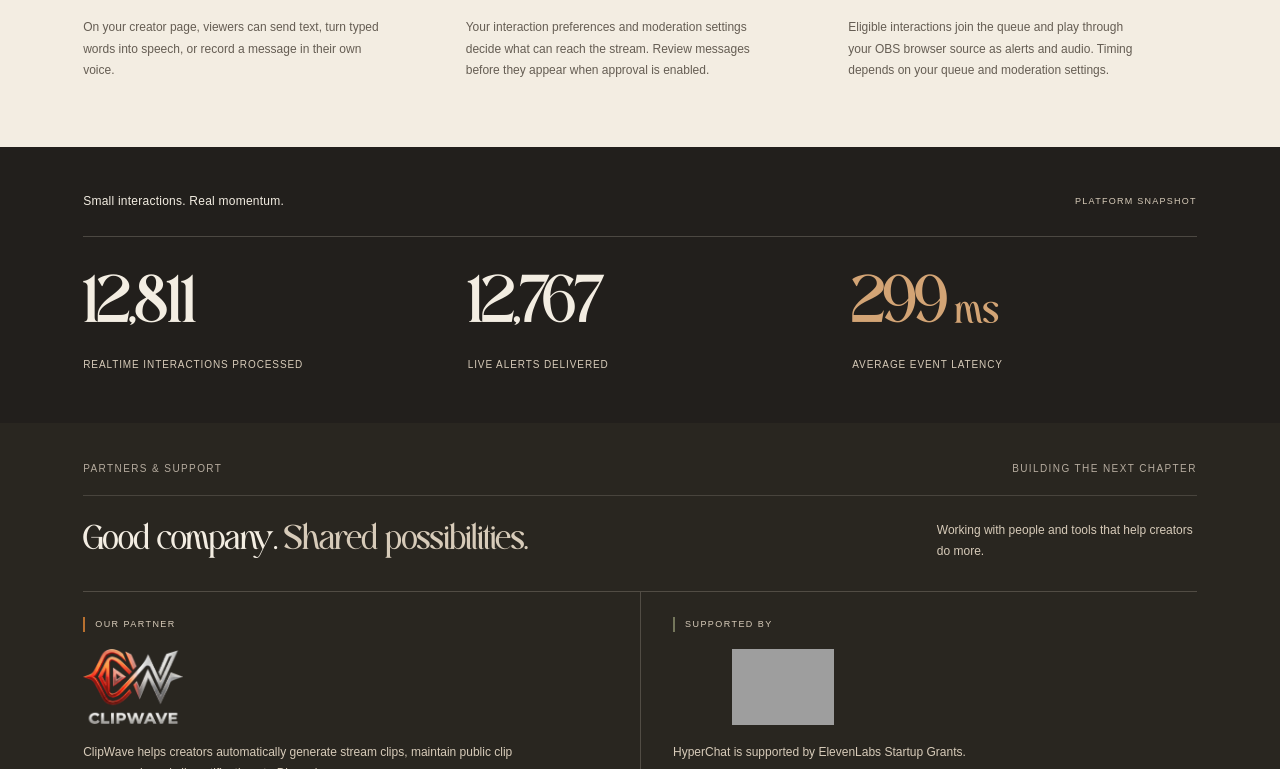
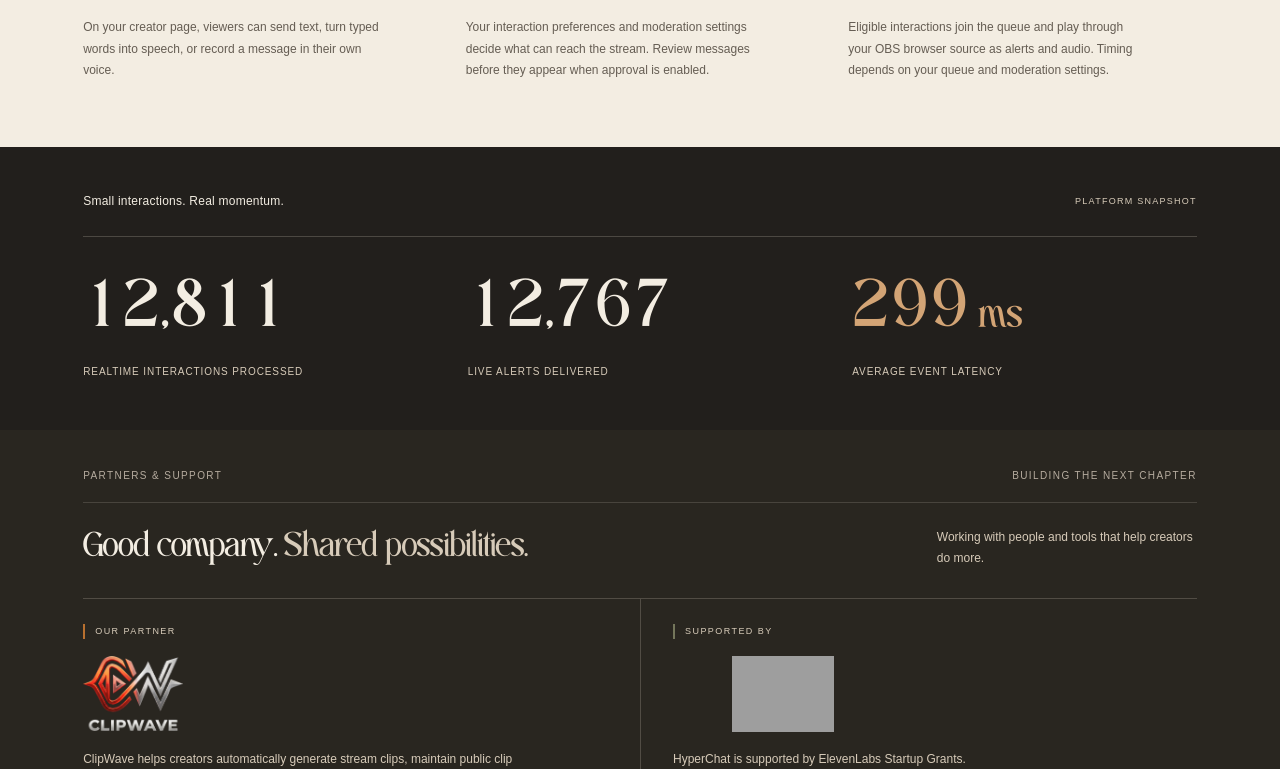
Before and after one commit to Ankit-KK/hyperchat-frontend, a React (Vite) app: page / in a window 1280 px wide. Shown: the part 1673-2442 px from the top of the page. Built offline with nearby package versions, Linux system fonts and the light colour scheme; grey boxes are pictures that could not be loaded; a web font is replaced by a local one.

Commit message:
Animate platform metrics with viewport-triggered rolling digits

```diff
--- a/src/components/PlatformMetrics.css
+++ b/src/components/PlatformMetrics.css
@@ -9,3 +9,9 @@
 .metric:last-child dd{color:#d3a475}
 .metric-unit{font-size:.6em;letter-spacing:-.02em}
 @media(max-width:650px){.platform-metrics{padding-top:32px;padding-bottom:34px}.metrics-heading{align-items:flex-start;flex-direction:column;gap:12px;padding-bottom:22px}.metrics-list{grid-template-columns:1fr;gap:0;padding-top:0}.metric{padding:23px 0;gap:9px}.metric+.metric{border-top:1px solid #8c847b40}.metric:last-child{padding-bottom:0}.metric dd{font-size:56px}.metric dt{font-size:9px}}
+.metric-number,.metric-digits{display:inline-flex}
+.metric-digits{letter-spacing:0;align-items:baseline}
+.metric-digit{display:inline-block;height:1.15em;width:.56em;overflow:hidden;vertical-align:bottom}
+.metric-reel{display:flex;flex-direction:column}
+.metric-reel>span{display:block;flex:none;height:1.15em;line-height:1.15;text-align:center}
+@media(prefers-reduced-motion:reduce){.metric-reel{animation:none}}
--- a/src/components/PlatformMetrics.tsx
+++ b/src/components/PlatformMetrics.tsx
@@ -1,14 +1,73 @@
+import { useEffect, useRef } from "react";
 import "./PlatformMetrics.css";
 
 // Owner-supplied snapshot. Replace these values when a new snapshot is approved.
 // These are not connected to live telemetry.
-const metrics = [
-  { value: "12,811", label: "Realtime interactions processed" },
-  { value: "12,767", label: "Live alerts delivered" },
-  { value: "299", unit: "ms", label: "Average event latency" },
+export interface PlatformMetric {
+  value: number;
+  label: string;
+  unit?: string;
+}
+
+const metrics: PlatformMetric[] = [
+  { value: 12811, label: "Realtime interactions processed" },
+  { value: 12767, label: "Live alerts delivered" },
+  { value: 299, unit: "ms", label: "Average event latency" },
 ];
 
-export default function PlatformMetrics() {
+function RollingNumber({ value }: { value: number }) {
+  const ref = useRef<HTMLSpanElement>(null);
+  const formatted = value.toLocaleString("en-US");
+
+  useEffect(() => {
+    const element = ref.current;
+    if (!element) return;
+    const preference = window.matchMedia("(prefers-reduced-motion: reduce)");
+    let animations: Animation[] = [];
+    let played = false;
+    const stop = () => {
+      animations.forEach(animation => animation.cancel());
+      animations = [];
+    };
+    const observer = new IntersectionObserver(([entry]) => {
+      if (!entry.isIntersecting || played) return;
+      played = true;
+      observer.disconnect();
+      if (preference.matches) return;
+      animations = Array.from(element.querySelectorAll<HTMLElement>(".metric-reel")).map((reel, index) =>
+        reel.animate(
+          [{ transform: "translateY(0)" }, { transform: reel.style.transform }],
+          { duration: 1100 + index * 100, easing: "cubic-bezier(.16,1,.3,1)" },
+        ),
+      );
+    }, { threshold: 0.6 });
+    const onPreference = () => { if (preference.matches) stop(); };
+    preference.addEventListener("change", onPreference);
+    observer.observe(element);
+    return () => {
+      observer.disconnect();
+      preference.removeEventListener("change", onPreference);
+      stop();
+    };
+  }, [value]);
+
+  return <span ref={ref} className="metric-number">
+    <span className="sr-only">{formatted}</span>
+    <span aria-hidden="true" className="metric-digits">
+      {Array.from(formatted).map((character, index) => {
+        if (!/\d/.test(character)) return <span key={index}>{character}</span>;
+        const last = 20 + Number(character);
+        return <span className="metric-digit" key={index}>
+          <span className="metric-reel" style={{ transform: `translateY(-${last * 1.15}em)` }}>
+            {Array.from({ length: last + 1 }, (_, digit) => <span key={digit}>{digit % 10}</span>)}
+          </span>
+        </span>;
+      })}
+    </span>
+  </span>;
+}
+
+export default function PlatformMetrics({ values = metrics }: { values?: PlatformMetric[] }) {
   return (
     <section className="platform-metrics section-shell" aria-labelledby="metrics-title">
       <div className="metrics-heading">
@@ -16,10 +75,10 @@ export default function PlatformMetrics() {
         <span>PLATFORM SNAPSHOT</span>
       </div>
       <dl className="metrics-list">
-        {metrics.map(({ value, unit, label }) => (
+        {values.map(({ value, unit, label }) => (
           <div className="metric" key={label}>
             <dt>{label}</dt>
-            <dd>{value}{unit && <span className="metric-unit"> {unit}</span>}</dd>
+            <dd><RollingNumber value={value} />{unit && <span className="metric-unit"> {unit}</span>}</dd>
           </div>
         ))}
       </dl>
```
